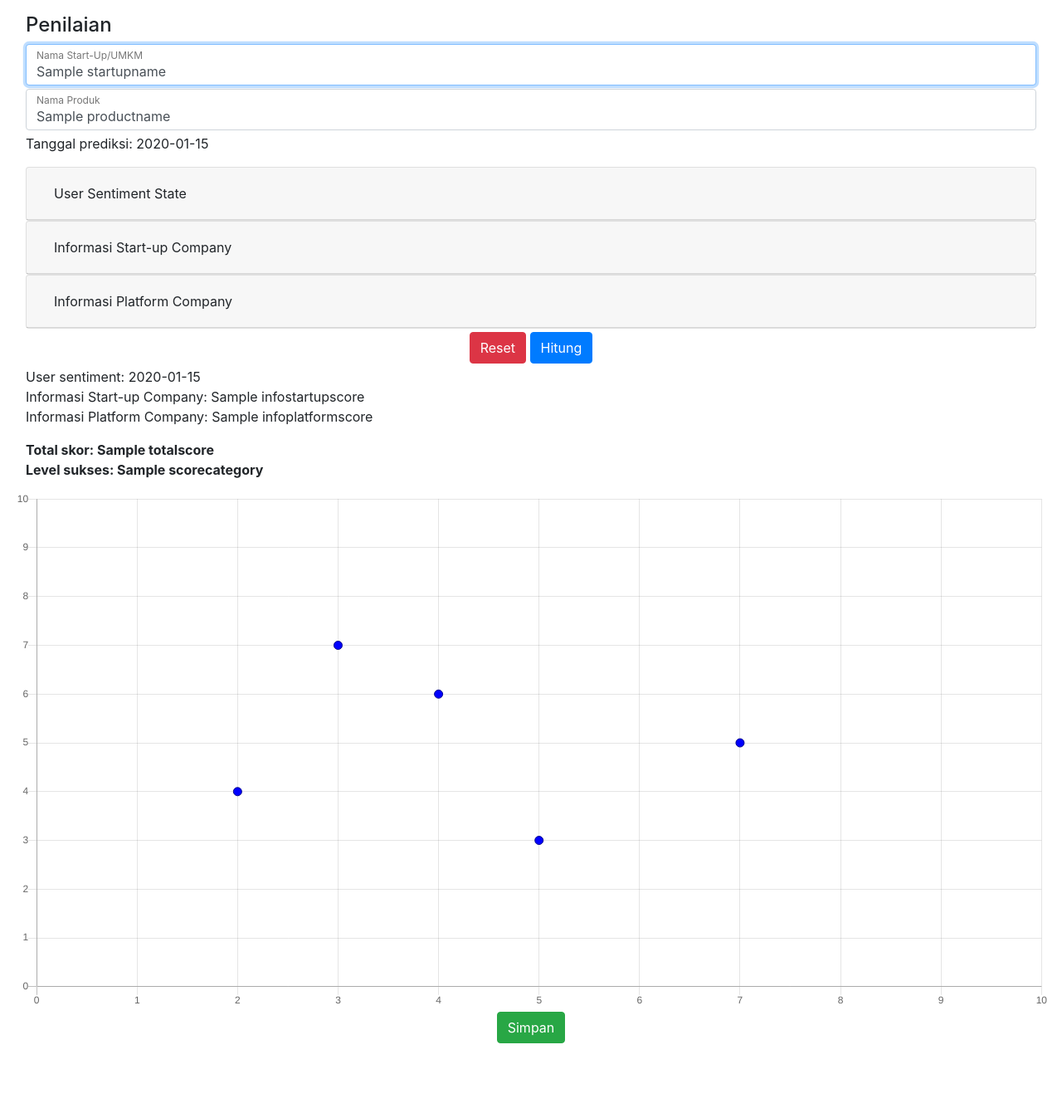
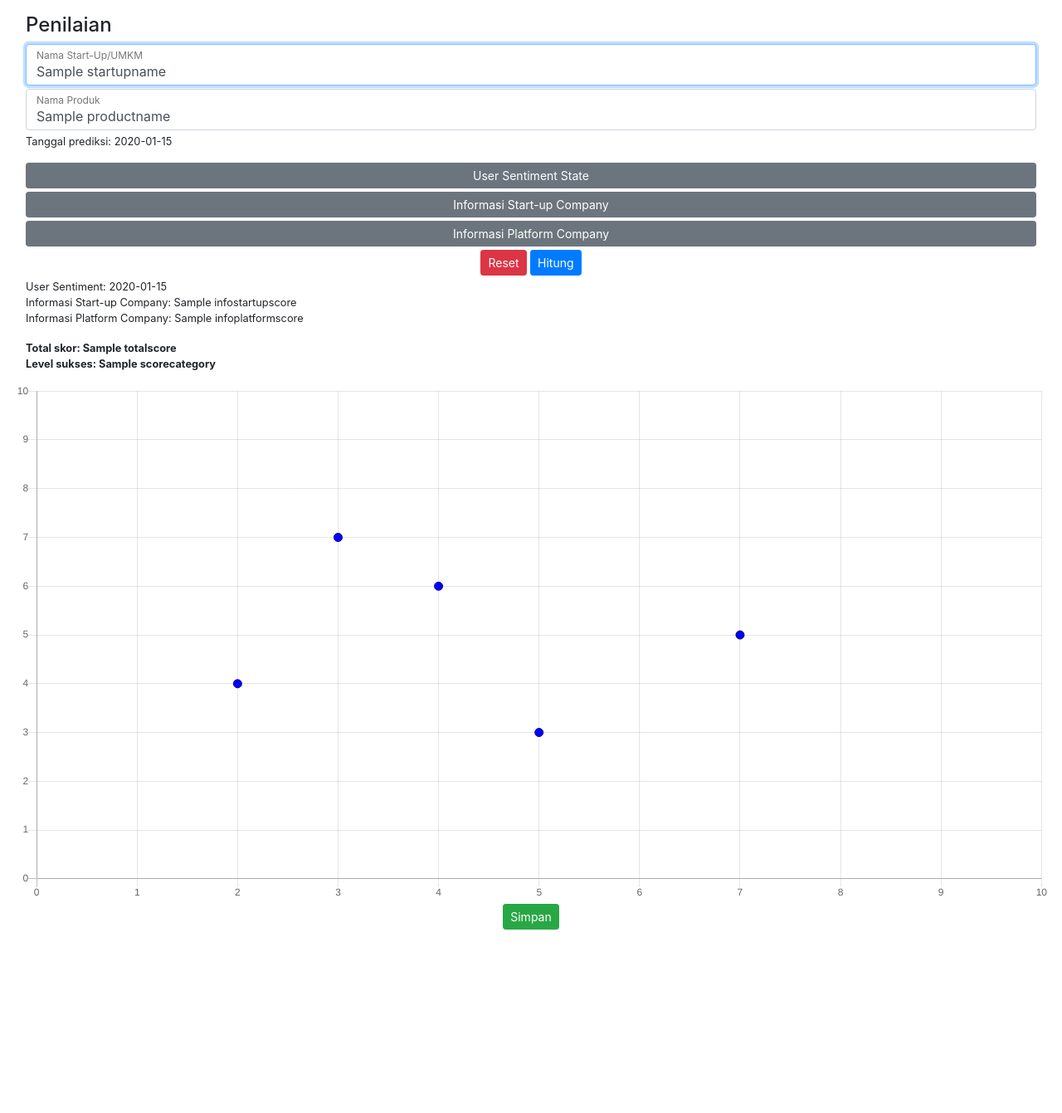
Before and after one commit to adiram17/surpreproject, a Django app: template templates/pages/score.html in a window 1280 px wide. Shown: the part 56-1397 px from the top of the page at 83% size. After the commit the page ends 1176 px from the top, so only its background shows below. Run offline with Django 3.2, Linux system fonts and the light colour scheme; tables that the repository leaves empty hold one stand-in row (values such as "Sample post"); the template is opened without the code that fills it: values that come from a table or form of the project are taken from there, most other values are stand-ins (such as "Sample title", 1, 10 or a date in 2020); some libraries are stand-ins or nearby versions.

Commit message:
update template

```diff
--- a/templates/pages/score.html
+++ b/templates/pages/score.html
@@ -25,36 +25,30 @@
                         value="{{productname}}" name="productname" autofocus>
                     <label for="productname">Nama Produk</label>
                 </div>
-                <p>Tanggal prediksi: {{calculatedate}}</p>
+                <p class="small">Tanggal prediksi: {{calculatedate}}</p>
             </div>
 
-            <div class="mb-1 mr-3 ml-3 small">
-                <div id="accordion">
-                    <div class="card">
-                        <div class="card-header  " id="headingOne">
-                            <div class="">
-                                <a class="btn" data-toggle="collapse" data-target="#collapseOne" aria-expanded="true"
-                                    aria-controls="collapseOne">
+            <div class="accordion mb-1 mr-3 ml-3 small" id="accordionid">
+                <div class="mb-1">
+                    <button class="btn btn-secondary btn-sm btn-block collapsed" type="button" data-toggle="collapse"
+                        data-target="#collapseOne" aria-expanded="false" aria-controls="collapseOne" >
                         User Sentiment State
-                                </a>
-                            </div>
-                        </div>
-
-                        <div id="collapseOne" class="collapse" aria-labelledby="headingOne" data-parent="#accordion">
-                            <div class="card-body">
+                    </button>
+                    <div class="collapse mb-1" id="collapseOne">
+                        <div class="card-body" data-parent="#accordionid">
                             <p>Skala Penilaian: (1) sangat tidak lengkap; (2) tidak lengkap; (3) cukup lengkap; (4)
                                 lengkap; (5) sangat lengkap </p>
                             {%for sentimentattribute in sentimentattributes%}
                             <div class="row">
                                 <div class="col-sm">
-                                        <p>{{sentimentattribute.name}}:
+                                    <p class="mb-1" >{{sentimentattribute.name}}:
                                         {% for choice in choices %}
-                                            <div class="form-check form-check-inline">
-                                                <input class="form-check-input" type="radio"
+                                        <div class="form-check form-check-inline ">
+                                            <input class="form-check-input " type="radio"
                                                 name="inlineRadioOptions{{sentimentattribute.id}}" id="inlineRadio1"
                                                 value="{{ choice.value }}"
                                                 {%if sentimentattribute.value is choice.value %}checked{%endif%}>
-                                                <label class="form-check-label"
+                                            <label class="form-check-label "
                                                 for="inlineRadio1">{{ choice.value }}</label>
                                         </div>
                                         {% endfor %}
@@ -62,34 +56,29 @@
                                 </div>
                             </div>
                             {%endfor%}
-
                         </div>
                     </div>
                 </div>
-                    <div class="card">
-                        <div class="card-header" id="headingTwo">
-                            <div class="mb-0">
-                                <a class="btn collapsed" data-toggle="collapse" data-target="#collapseTwo"
-                                    aria-expanded="false" aria-controls="collapseTwo">
+                <div class="mb-1">
+                    <button class="btn btn-secondary btn-sm btn-block collapsed" type="button" data-toggle="collapse"
+                        data-target="#collapseTwo" aria-expanded="false" aria-controls="collapseTwo" data-parent="#accordionid">
                         Informasi Start-up Company
-                                </a>
-                            </div>
-                        </div>
-                        <div id="collapseTwo" class="collapse" aria-labelledby="headingOne" data-parent="#accordion">
+                    </button>
+                    <div class="collapse" id="collapseTwo" data-parent="#accordionid">
                         <div class="card-body">
                             <p>Skala Penilaian: (1) sangat tidak lengkap; (2) tidak lengkap; (3) cukup lengkap; (4)
                                 lengkap; (5) sangat lengkap </p>
                             {%for infostartupattribute in infostartupattributes%}
                             <div class="row">
                                 <div class="col-sm">
-                                        <p>{{infostartupattribute.name}}:
+                                    <p class="mb-1" >{{infostartupattribute.name}}:
                                         {% for choice in choices %}
-                                            <div class="form-check form-check-inline">
-                                                <input class="form-check-input" type="radio"
-                                                    name="inlineRadioOptions{{infostartupattribute.id}}"
-                                                    id="inlineRadio1" value="{{ choice.value }}"
+                                        <div class="form-check form-check-inline ">
+                                            <input class="form-check-input " type="radio"
+                                                name="inlineRadioOptions{{infostartupattribute.id}}" id="inlineRadio1"
+                                                value="{{ choice.value }}"
                                                 {%if infostartupattribute.value is choice.value %}checked{%endif%}>
-                                                <label class="form-check-label"
+                                            <label class="form-check-label "
                                                 for="inlineRadio1">{{ choice.value }}</label>
                                         </div>
                                         {% endfor %}
@@ -97,35 +86,29 @@
                                 </div>
                             </div>
                             {%endfor%}
-
                         </div>
                     </div>
                 </div>
-                    <div class="card">
-                        <div class="card-header" id="headingThree">
-                            <div class="mb-0">
-                                <a class="btn collapsed" data-toggle="collapse" data-target="#collapseThree"
-                                    aria-expanded="false" aria-controls="collapseThree">
+                <div class="mb-1">
+                    <button class="btn btn-secondary btn-sm btn-block collapsed" type="button" data-toggle="collapse"
+                        data-target="#collapseThree" aria-expanded="false" aria-controls="collapseThree" data-parent="#accordionid">
                         Informasi Platform Company
-                                </a>
-                            </div>
-                        </div>
-                        <div id="collapseThree" class="collapse" aria-labelledby="headingOne" data-parent="#accordion">
+                    </button>
+                    <div class="collapse" id="collapseThree" data-parent="#accordionid">
                         <div class="card-body">
-
                             <p>Skala Penilaian: (1) sangat tidak lengkap; (2) tidak lengkap; (3) cukup lengkap; (4)
                                 lengkap; (5) sangat lengkap </p>
                             {%for infoplatformattribute in infoplatformattributes%}
                             <div class="row">
                                 <div class="col-sm">
-                                        <p>{{infoplatformattribute.name}}:
+                                    <p class="mb-1" >{{infoplatformattribute.name}}:
                                         {% for choice in choices %}
-                                            <div class="form-check form-check-inline">
-                                                <input class="form-check-input" type="radio"
-                                                    name="inlineRadioOptions{{infoplatformattribute.id}}"
-                                                    id="inlineRadio1" value="{{ choice.value }}"
+                                        <div class="form-check form-check-inline ">
+                                            <input class="form-check-input " type="radio"
+                                                name="inlineRadioOptions{{infoplatformattribute.id}}" id="inlineRadio1"
+                                                value="{{ choice.value }}"
                                                 {%if infoplatformattribute.value is choice.value %}checked{%endif%}>
-                                                <label class="form-check-label"
+                                            <label class="form-check-label "
                                                 for="inlineRadio1">{{ choice.value }}</label>
                                         </div>
                                         {% endfor %}
@@ -133,34 +116,29 @@
                                 </div>
                             </div>
                             {%endfor%}
-
                         </div>
                     </div>
                 </div>
             </div>
-            </div>
-
             <div class="ml-3 mr-3">
                 <div class=" text-center mb-1">
-                    <a href="" class="btn btn-danger" data-toggle="modal" data-target="#resetScoreModal">Reset</a>
-                    <button type="submit" name="calculate" class="btn btn-primary">Hitung</button>
+                    <a href="" class="btn btn-danger btn-sm" data-toggle="modal" data-target="#resetScoreModal">Reset</a>
+                    <button type="submit" name="calculate" class="btn btn-primary btn-sm">Hitung</button>
                 </div>
                 <div>
-                    <p>User sentiment: {{sentimentscore}}</br>
+                    <p class="small">User Sentiment: {{sentimentscore}}</br>
                         Informasi Start-up Company: {{infostartupscore}}</br>
                         Informasi Platform Company: {{infoplatformscore}}
                     </p>
-
-                    <p><strong>Total skor: {{totalscore}}</br>
+                    <p class="small"><strong>Total skor: {{totalscore}}</br>
                             Level sukses: {{scorecategory}}</strong></p>
-
                 </div>
             </div>
 
-            <canvas class="" id="myChart" ></canvas>
+            <canvas class="" id="myChart"></canvas>
 
             <div class="text-center ml-3 mr-3 mb-1">
-                <a href="" class="btn btn-success" data-toggle="modal" data-target="#saveScoreModal">Simpan</a>
+                <a href="" class="btn btn-success btn-sm" data-toggle="modal" data-target="#saveScoreModal">Simpan</a>
             </div>
 
             <!-- Save Score Modal-->
```
Lines whose indentation alone changed are shown as unchanged.
